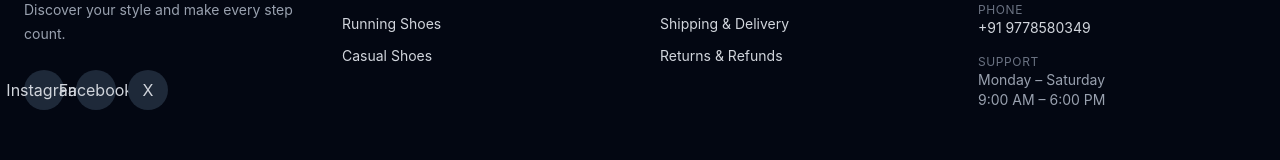
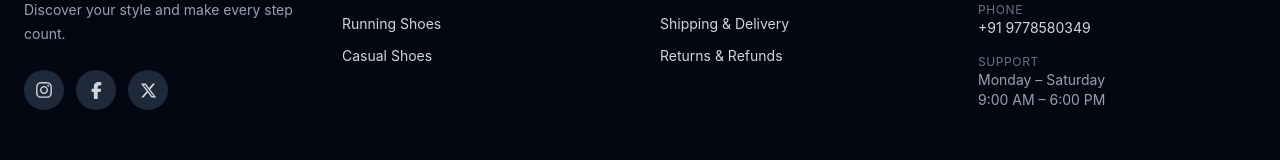
Before and after one commit to muhammadniishad786-rgb/Sneak.in, a React (Vite) app in the folder frontend/: page /login in a window 1280 px wide. Shown: the part 1035-1195 px from the top of the page. Built offline with nearby package versions, Linux system fonts and the light colour scheme.

Commit message:
footer update

```diff
--- a/frontend/package.json
+++ b/frontend/package.json
@@ -16,6 +16,7 @@
     "lucide-react": "^1.44.0",
     "react": "^19.2.8",
     "react-dom": "^19.2.8",
+    "react-icons": "^5.7.0",
     "react-redux": "^9.3.0",
     "react-router-dom": "^7.18.2",
     "tailwindcss": "^4.3.3"
--- a/frontend/src/component/Footer.jsx
+++ b/frontend/src/component/Footer.jsx
@@ -1,3 +1,9 @@
+import {
+  FaInstagram,
+  FaFacebookF,
+  FaXTwitter,
+} from "react-icons/fa6";
+
 function Footer() {
   return (
     <footer className="bg-gray-950 text-gray-300">
@@ -9,6 +15,7 @@ function Footer() {
 
           {/* Brand */}
           <div>
+
             <h2 className="text-2xl font-bold text-white tracking-tight">
               Sneak<span className="text-blue-400">.in</span>
             </h2>
@@ -18,37 +25,52 @@ function Footer() {
               journey. Discover your style and make every step count.
             </p>
 
+            {/* Social Icons */}
             <div className="flex gap-3 mt-6">
+
+              {/* Instagram */}
               <a
                 href="https://www.instagram.com/muhammad.nishad_/"
+                target="_blank"
+                rel="noopener noreferrer"
+                aria-label="Instagram"
                 className="w-10 h-10 rounded-full bg-gray-800 flex items-center justify-center hover:bg-white hover:text-gray-950 transition"
               >
-                Instagram
+                <FaInstagram size={18} />
               </a>
 
+              {/* Facebook */}
               <a
-                href="https://www.instagram.com/muhammad.nishad_/"
+                href="#"
+                aria-label="Facebook"
                 className="w-10 h-10 rounded-full bg-gray-800 flex items-center justify-center hover:bg-white hover:text-gray-950 transition"
               >
-                Facebook
+                <FaFacebookF size={17} />
               </a>
 
+              {/* X */}
               <a
-                href="https://www.instagram.com/muhammad.nishad_/"
+                href="#"
+                aria-label="X"
                 className="w-10 h-10 rounded-full bg-gray-800 flex items-center justify-center hover:bg-white hover:text-gray-950 transition"
               >
-                X
+                <FaXTwitter size={17} />
               </a>
+
             </div>
+
           </div>
+
 
           {/* Shop */}
           <div>
+
             <h3 className="text-white font-semibold text-lg mb-5">
               Shop
             </h3>
 
             <ul className="space-y-3 text-sm">
+
               <li>
                 <a
                   href="/products"
@@ -84,16 +106,21 @@ function Footer() {
                   Casual Shoes
                 </a>
               </li>
+
             </ul>
+
           </div>
 
-          {/* Customer */}
+
+          {/* Customer Care */}
           <div>
+
             <h3 className="text-white font-semibold text-lg mb-5">
               Customer Care
             </h3>
 
             <ul className="space-y-3 text-sm">
+
               <li>
                 <a
                   href="/profile"
@@ -129,54 +156,78 @@ function Footer() {
                   Returns & Refunds
                 </a>
               </li>
+
             </ul>
+
           </div>
+
 
           {/* Contact */}
           <div>
+
             <h3 className="text-white font-semibold text-lg mb-5">
               Get In Touch
             </h3>
 
             <div className="space-y-4 text-sm">
 
+              {/* Email */}
               <div>
+
                 <p className="text-gray-500 text-xs uppercase tracking-wider">
                   Email
                 </p>
+
                 <a
                   href="mailto:support@sneak.in"
                   className="text-gray-300 hover:text-white transition"
                 >
                   support@sneak.in
                 </a>
+
               </div>
 
+
+              {/* Phone */}
               <div>
+
                 <p className="text-gray-500 text-xs uppercase tracking-wider">
                   Phone
                 </p>
-                <p className="text-gray-300">
+
+                <a
+                  href="tel:+919778580349"
+                  className="text-gray-300 hover:text-white transition"
+                >
                   +91 9778580349
-                </p>
+                </a>
+
               </div>
 
+
+              {/* Support */}
               <div>
+
                 <p className="text-gray-500 text-xs uppercase tracking-wider">
                   Support
                 </p>
+
                 <p className="text-gray-400">
                   Monday – Saturday
                   <br />
                   9:00 AM – 6:00 PM
                 </p>
+
               </div>
 
             </div>
+
           </div>
 
         </div>
+
       </div>
+
 
       {/* Bottom Footer */}
       <div className="border-t border-gray-800">
@@ -188,6 +239,7 @@ function Footer() {
           </p>
 
           <div className="flex gap-6 text-sm text-gray-500">
+
             <a
               href="#"
               className="hover:text-white transition"
@@ -201,6 +253,7 @@ function Footer() {
             >
               Terms & Conditions
             </a>
+
           </div>
 
         </div>
```
Also changed, not shown: 1 other file (tests, documents, lock files or other folders).
